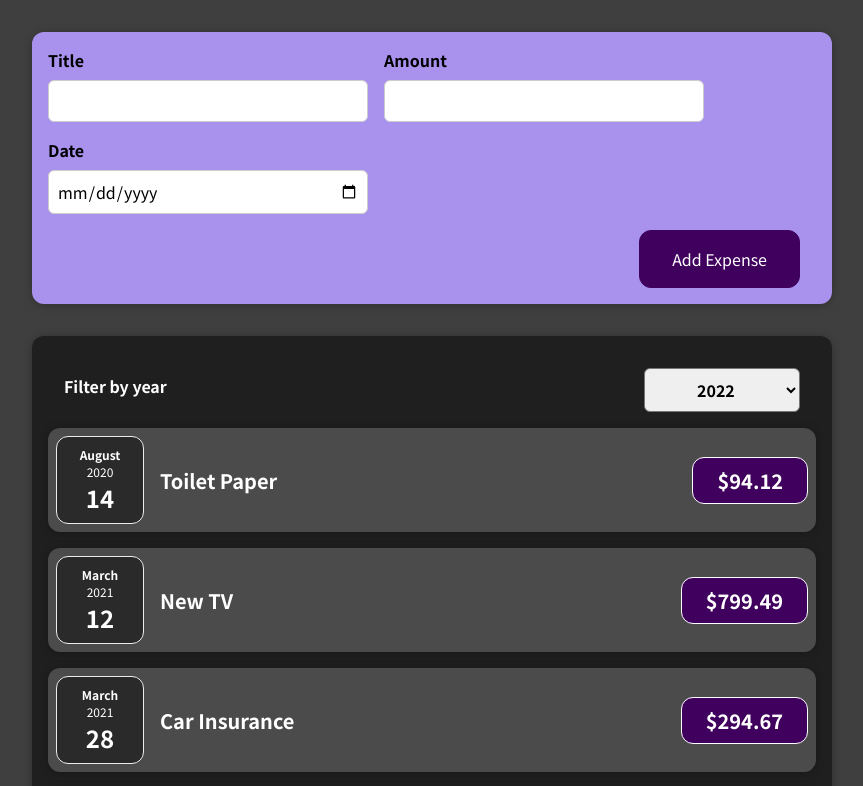
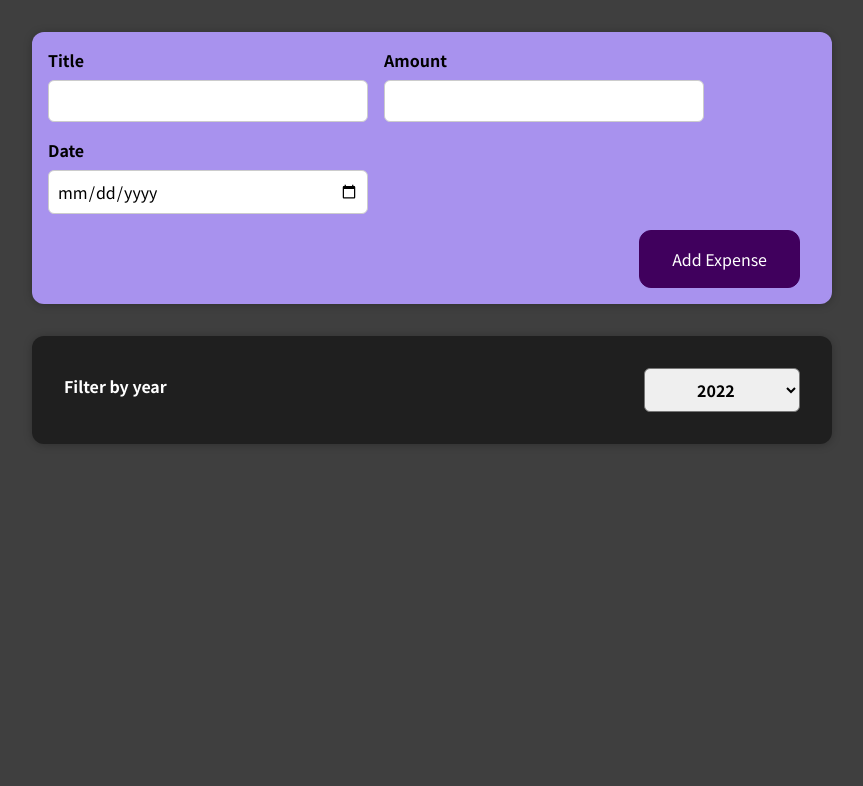
Before and after one commit to dfmoreto/react_complete_guide, a React (Create React App) app: page / in a window 1280 px wide. Shown: the top 786 px of the page, without its empty margins (208-1071 px from the left). Built offline with nearby package versions, Linux system fonts and the light colour scheme.

Commit message:
Assignment #3

```diff
--- a/src/components/expenses/Expenses.js
+++ b/src/components/expenses/Expenses.js
@@ -13,6 +13,10 @@ const Expenses = (props) => {
     setFilteredYear(selectedYear)
   }
 
+  const filteredItems = props.items.filter(item =>
+    item.date.getFullYear().toString() === filteredYear
+  )
+
   return (
     <div>
       <Card className="expenses">
@@ -21,7 +25,7 @@ const Expenses = (props) => {
           onYearSelect={yearSelectHandler}
         />
 
-        { props.items.map(item =>
+        { filteredItems.map(item =>
           <ExpenseItem
             key={item.id}
             title={item.title}
```
Also changed, not shown: 1 other file (tests, documents, lock files or other folders).
